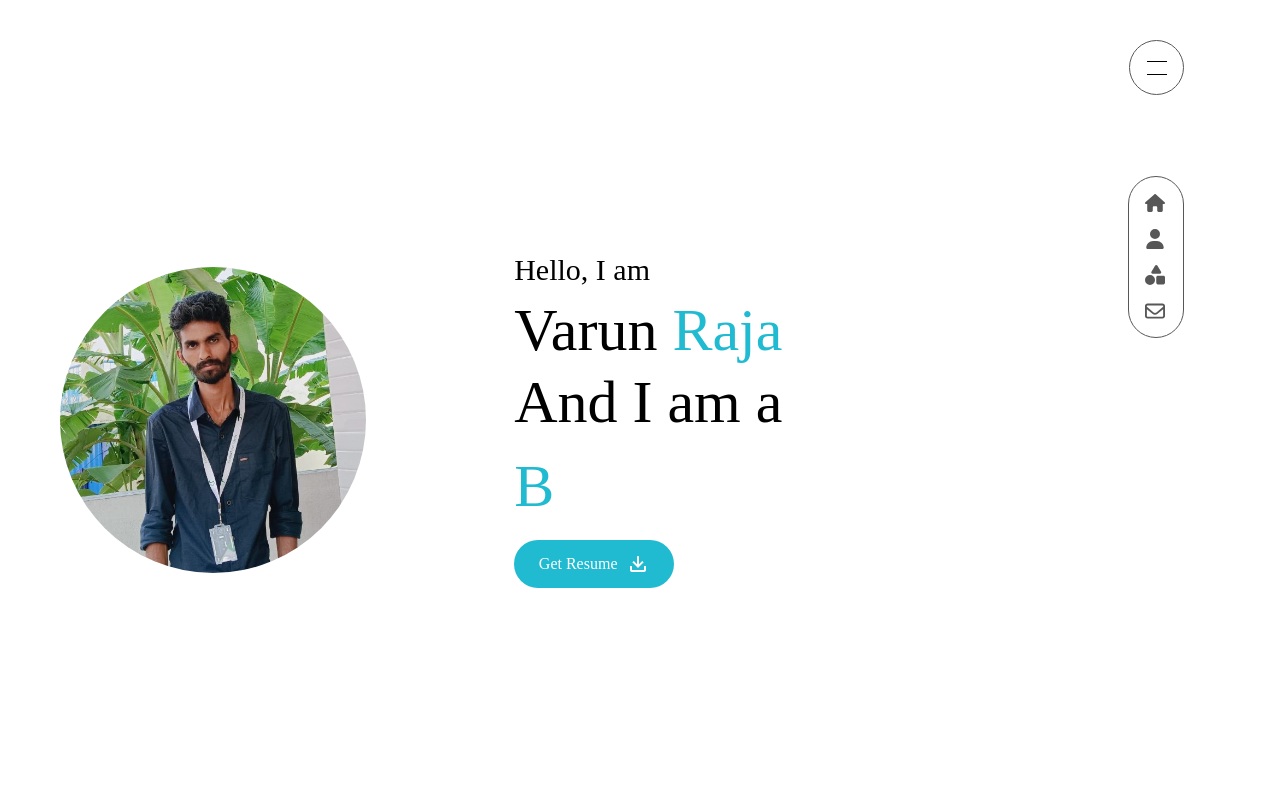
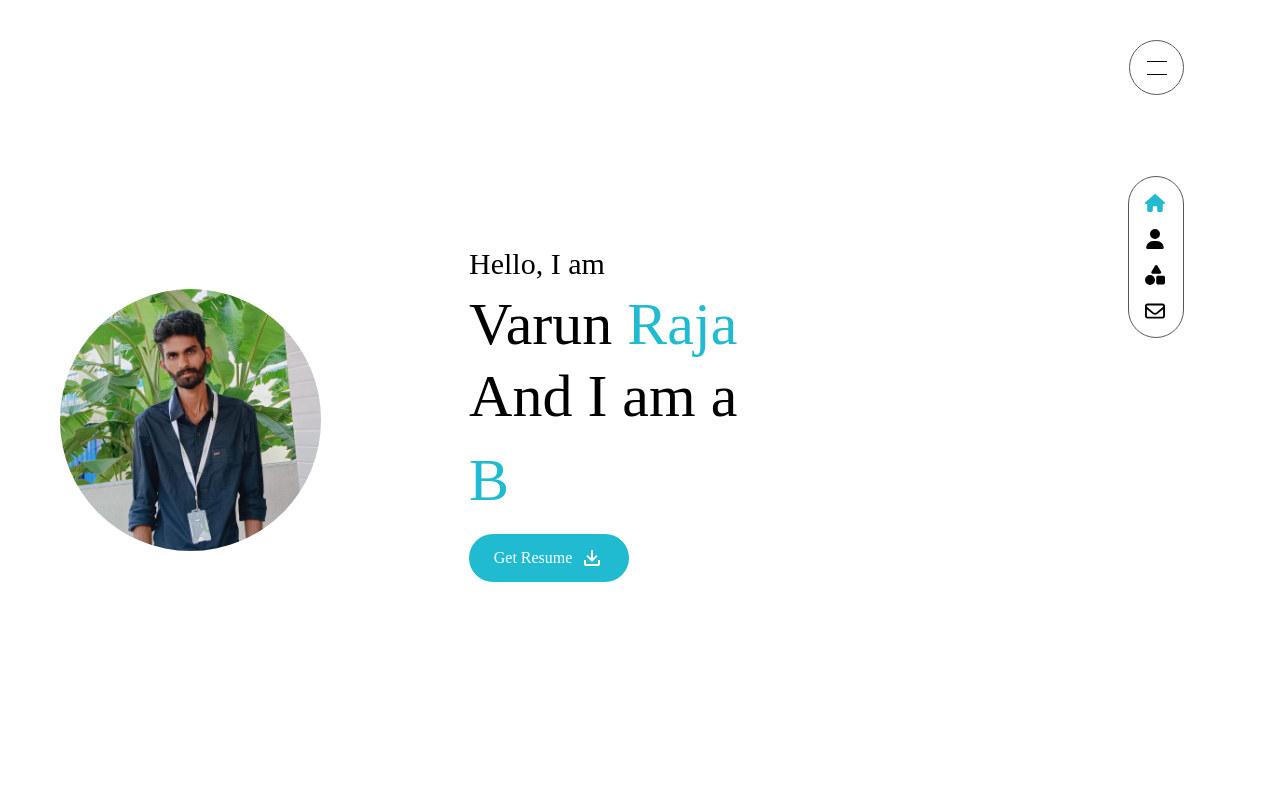
Before and after one commit to PreethiRamalingam55/Portfolio, a Next.js app: page / in a window 1280 px wide. Shown: the top 800 px of the page. Built offline with nearby package versions, Linux system fonts and the light colour scheme.

Commit message:
responsive changes

```diff
--- a/src/components/contact.tsx
+++ b/src/components/contact.tsx
@@ -4,7 +4,7 @@ import { FaLinkedin, FaTwitter, FaGithub } from "react-icons/fa";
 
 export default function ContactUs() {
   return (
-    <div className="h-screen container mx-auto px-4 py-8 flex flex-col justify-center items-center">
+    <div className="md:h-screen container mx-auto px-4 py-8 flex flex-col justify-center items-center">
       <h1 className="text-3xl font-bold mb-4">Contact Us</h1>
       <p className="text-lg mb-4">Please feel free to contact us for any inquiries or feedback:</p>
       <div className="flex flex-col items-center">
--- a/src/components/home.tsx
+++ b/src/components/home.tsx
@@ -6,17 +6,17 @@ export default function Home() {
   return (
     <div className="bg-cover bg-no-repeat w-full">
         <div className="container flex flex-col md:flex-row justify-center items-center md:gap-32">
-          <div>
+          <div className='order-2 md:order-1'>
             <Image
               src="/assets/images/varun.jpeg"
               alt="Varun's Image"
               className="rounded-full"
-              width={500}
-              height={500}
+              width={400}
+              height={400}
             />
           </div>
-          <div className="container flex flex-col justify-center h-screen">
-            <h1 className="text-xl md:text-3xl my-3">Hello, I am</h1>
+          <div className="container flex flex-col justify-center md:h-screen order-1 md:order-2">
+            <h1 className="mt-20 md:mt-0 text-xl md:text-3xl my-3">Hello, I am</h1>
             <h2 className="text-3xl md:text-6xl">
               Varun{" "}
               <span className="text-primary dark:text-darkprimary">Raja</span>
@@ -32,7 +32,7 @@ export default function Home() {
                 }}
               />
             </div>
-            <button className="my-3 bg-primary rounded-full w-40 p-3 text-white hover:bg-secondary">
+            <button className="my-3 bg-primary dark:bg-darkprimary rounded-full w-40 p-3 text-white hover:bg-secondary">
               <a
                 href="/Varunraja(Resume).pdf"
                 download
--- a/src/components/icons/header_icons.tsx
+++ b/src/components/icons/header_icons.tsx
@@ -3,7 +3,7 @@ export const HomeIcon: React.FC<React.SVGAttributes<{}>> = (props) => {
     <svg
       xmlns="http://www.w3.org/2000/svg"
       viewBox="0 0 576 512"
-      className="w-5 h-5  hover:fill-primary dark:hover:fill-darkprimary"
+      className="w-5 h-5 dark:fill-white hover:fill-primary dark:hover:fill-darkprimary"
     >
       <path d="M575.8 255.5c0 18-15 32.1-32 32.1h-32l.7 160.2c0 2.7-.2 5.4-.5 8.1V472c0 22.1-17.9 40-40 40H456c-1.1 0-2.2 0-3.3-.1c-1.4 .1-2.8 .1-4.2 .1H416 392c-22.1 0-40-17.9-40-40V448 384c0-17.7-14.3-32-32-32H256c-17.7 0-32 14.3-32 32v64 24c0 22.1-17.9 40-40 40H160 128.1c-1.5 0-3-.1-4.5-.2c-1.2 .1-2.4 .2-3.6 .2H104c-22.1 0-40-17.9-40-40V360c0-.9 0-1.9 .1-2.8V287.6H32c-18 0-32-14-32-32.1c0-9 3-17 10-24L266.4 8c7-7 15-8 22-8s15 2 21 7L564.8 231.5c8 7 12 15 11 24z" />
     </svg>
@@ -15,7 +15,7 @@ export const AboutIcon: React.FC<React.SVGAttributes<{}>> = (props) => {
     <svg
       xmlns="http://www.w3.org/2000/svg"
       viewBox="0 0 448 512"
-      className="w-5 h-5  hover:fill-primary dark:hover:fill-darkprimary"
+      className="w-5 h-5 dark:fill-white hover:fill-primary dark:hover:fill-darkprimary"
     >
       <path d="M224 256A128 128 0 1 0 224 0a128 128 0 1 0 0 256zm-45.7 48C79.8 304 0 383.8 0 482.3C0 498.7 13.3 512 29.7 512H418.3c16.4 0 29.7-13.3 29.7-29.7C448 383.8 368.2 304 269.7 304H178.3z" />
     </svg>
@@ -27,7 +27,7 @@ export const SkillIcon: React.FC<React.SVGAttributes<{}>> = (props) => {
     <svg
       xmlns="http://www.w3.org/2000/svg"
       viewBox="0 0 512 512"
-      className="w-5 h-5  hover:fill-primary dark:hover:fill-darkprimary"
+      className="w-5 h-5 dark:fill-white hover:fill-primary dark:hover:fill-darkprimary"
     >
       <path d="M315.4 15.5C309.7 5.9 299.2 0 288 0s-21.7 5.9-27.4 15.5l-96 160c-5.9 9.9-6.1 22.2-.4 32.2s16.3 16.2 27.8 16.2H384c11.5 0 22.2-6.2 27.8-16.2s5.5-22.3-.4-32.2l-96-160zM288 312V456c0 22.1 17.9 40 40 40H472c22.1 0 40-17.9 40-40V312c0-22.1-17.9-40-40-40H328c-22.1 0-40 17.9-40 40zM128 512a128 128 0 1 0 0-256 128 128 0 1 0 0 256z" />
     </svg>
@@ -39,7 +39,7 @@ export const ContactIcon: React.FC<React.SVGAttributes<{}>> = (props) => {
     <svg
       xmlns="http://www.w3.org/2000/svg"
       viewBox="0 0 512 512"
-      className="w-5 h-5  hover:fill-primary dark:hover:fill-darkprimary"
+      className="w-5 h-5 dark:fill-white hover:fill-primary dark:hover:fill-darkprimary"
     >
       <path d="M64 112c-8.8 0-16 7.2-16 16v22.1L220.5 291.7c20.7 17 50.4 17 71.1 0L464 150.1V128c0-8.8-7.2-16-16-16H64zM48 212.2V384c0 8.8 7.2 16 16 16H448c8.8 0 16-7.2 16-16V212.2L322 328.8c-38.4 31.5-93.7 31.5-132 0L48 212.2zM0 128C0 92.7 28.7 64 64 64H448c35.3 0 64 28.7 64 64V384c0 35.3-28.7 64-64 64H64c-35.3 0-64-28.7-64-64V128z" />
     </svg>
--- a/src/components/layouts/Header.tsx
+++ b/src/components/layouts/Header.tsx
@@ -51,7 +51,7 @@ const Header: React.FC = () => {
     const handleScroll = () => {
       const scrollPosition = window.scrollY;
       const sections = document.querySelectorAll("section");
-      let activeSection = "home"; // Default to "home" section if no other section is active
+      let activeSection = "home";
 
       sections.forEach(section => {
         const sectionTop = section.offsetTop;
@@ -63,6 +63,7 @@ const Header: React.FC = () => {
       });
 
       setActiveLink(activeSection);
+      console.log(activeSection);
     };
 
     window.addEventListener("scroll", handleScroll);
@@ -71,7 +72,6 @@ const Header: React.FC = () => {
     };
   }, []);
 
-console.log(activeLink);
   return (
     <header id="siteHeader" ref={siteHeaderRef} className="w-full relative z-20">
       <div className={"innerSticky fixed top-0 z-[1000] w-full"}>
@@ -92,8 +92,7 @@ console.log(activeLink);
                   smooth={true}
                   duration={500}
                   spy={true}
-                  className="fill-textcolor"
-                  activeClass="fill-primary"
+
                 >
                   {getIcon({ iconList: HeaderIcon, iconName: v.icon })}
                 </ScrollLink>
--- a/src/components/skill.tsx
+++ b/src/components/skill.tsx
@@ -40,7 +40,7 @@ const Skill: React.FC<SkillProps> = ({ icon: Icon, name, level }) => ( // Adjust
 
 const Skills: React.FC = () => {
   return (
-    <div className="h-screen container m-auto py-8 flex flex-col justify-center items-center">
+    <div className="mt-[350px] md:mt-0 md:h-screen container m-auto py-8 flex flex-col justify-center items-center">
       <h1 className="text-3xl font-bold mb-8 text-center">Skills</h1>
       <div className="grid grid-cols-1 md:grid-cols-2 lg:grid-cols-3 gap-8">
         <SkillCategory title="Frontend Development" color="primary">
--- a/src/styles/globals.css
+++ b/src/styles/globals.css
@@ -34,6 +34,9 @@ html {
 
 ::-webkit-scrollbar-track {
   background: var(--primary);
+}
+body.dark ::-webkit-scrollbar-track {
+  background: var(--darkprimary);
 }
 
 ::-webkit-scrollbar-thumb {
@@ -76,3 +79,10 @@ input:checked ~ .sun {
     transform: rotate(25deg);
   }
 }
+
+.active svg {
+  fill: var(--primary);
+}
+.dark .active svg {
+  fill: var(--darkprimary);
+}
```
